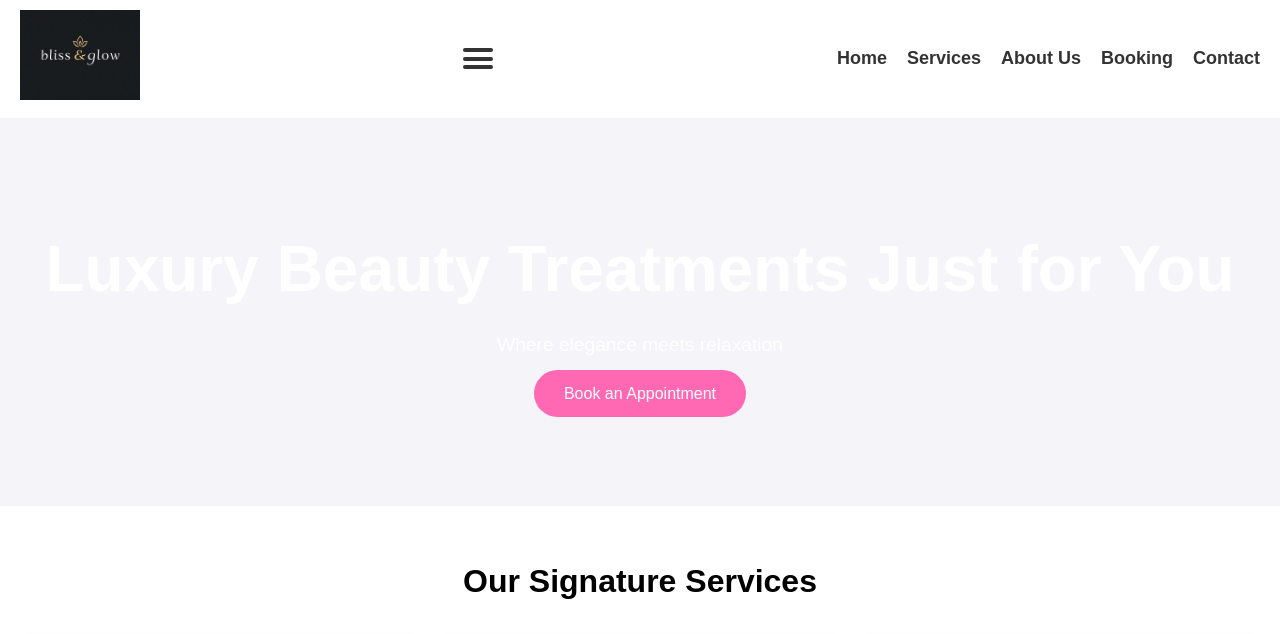
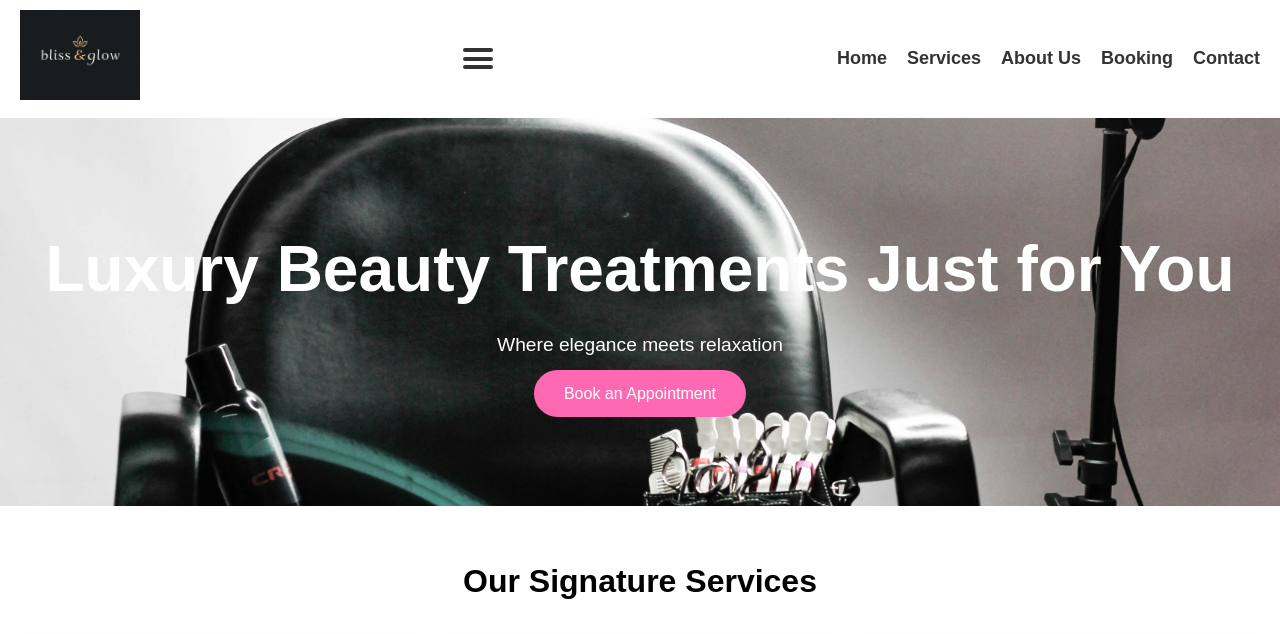
Before and after one commit to austinmakachola/Bliss-Glow, a plain HTML site: page index.html in a window 1280 px wide. Shown: the top 634 px of the page. Drawn offline with Linux system fonts and the light colour scheme.

Commit message:
Update style.css

```diff
--- a/style.css
+++ b/style.css
@@ -102,7 +102,7 @@ nav {
 
 
 .hero {
-  background-image: url('hero-bg.jpg');
+  background-image: url('shari-sirotnak-ajzbkcRy-wU.jpg');
   background-size: cover;
   background-position: center;
   color: white;
```
